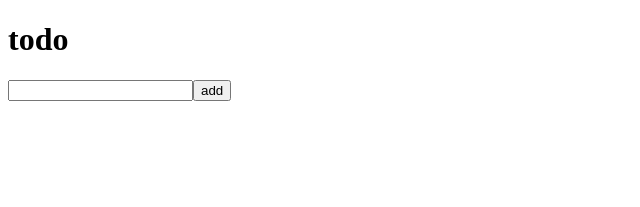
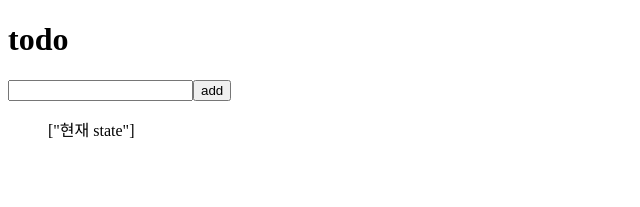
Before and after one commit to origuri/vanilla-redux, a React (Create React App) app: page / in a window 1280 px wide. Shown: the top 207 px of the page, without its empty margins (0-640 px from the left). Built offline with nearby package versions, Linux system fonts and the light colour scheme.

Commit message:
2023.12.07 - react-redux dispatch

```diff
--- a/src/routes/Home.js
+++ b/src/routes/Home.js
@@ -1,6 +1,8 @@
 import React, { useState } from "react";
+import { connect } from "react-redux";
+import { actionCreators } from "../store";
 
-export default function Home() {
+function Home({ toDos, addToDo }) {
   const [text, setText] = useState("");
 
   const onChange = (e) => {
@@ -11,6 +13,7 @@ export default function Home() {
     e.preventDefault();
     console.log("작동", text);
     setText("");
+    addToDo(text);
   };
 
   return (
@@ -20,7 +23,26 @@ export default function Home() {
         <input type="text" value={text} onChange={onChange} />
         <button>add</button>
       </form>
-      <ul></ul>
+      <ul>{JSON.stringify(toDos)}</ul>
     </>
   );
 }
+
+// state를 가져올 수 있는 connect의 첫번째 아규먼트
+function mapStateToProps(state) {
+  // store에 있는 state 값이 출력 됨(현재 state)
+  console.log("state -> ", state);
+  return { toDos: state };
+}
+
+// dispatch 할 수 있는 connect의 두번째 아규먼트
+function mapDispatchToProps(dispatch) {
+  console.log("dispatch-> ", dispatch);
+  // store와 마찬가지로 props로 넘어감.
+  return {
+    addToDo: (text) => dispatch(actionCreators.addToDo(text)),
+  };
+}
+
+// dispatch만 사용하고 싶으면 (null, mapDispatchToProps) 사용
+export default connect(mapStateToProps, mapDispatchToProps)(Home);
--- a/src/store.js
+++ b/src/store.js
@@ -3,15 +3,15 @@ import { legacy_createStore } from "redux";
 const ADD = "add";
 const DELETE = "delete";
 
-export const addToDo = (text) => {
+const addToDo = (text) => {
   return { type: ADD, text: text, id: Date.now() };
 };
 
-export const deleteToDo = (id) => {
+const deleteToDo = (id) => {
   return { type: DELETE, id: id };
 };
 
-const reducer = (state = [], action) => {
+const reducer = (state = ["현재 state"], action) => {
   switch (action.type) {
     case ADD:
       return [{ text: action.text, id: action.id }, ...state];
@@ -24,4 +24,9 @@ const reducer = (state = [], action) => {
 
 const store = legacy_createStore(reducer);
 
+export const actionCreators = {
+  addToDo,
+  deleteToDo,
+};
+
 export default store;
```
